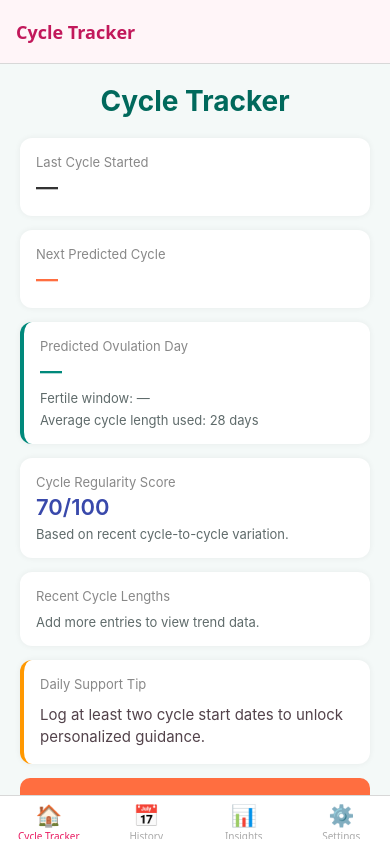
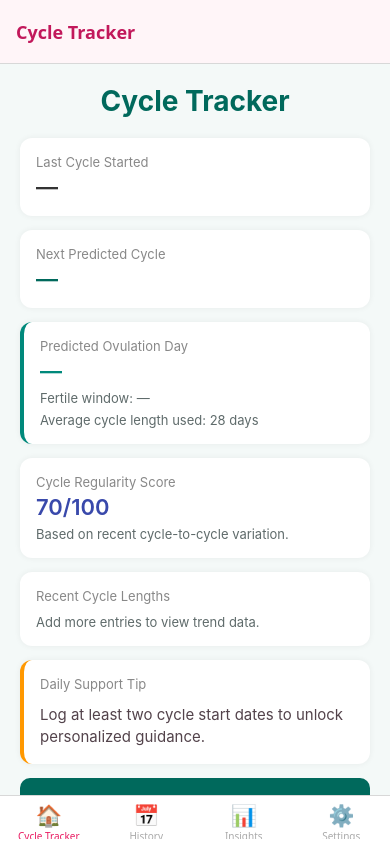
Before and after one commit to nathanshabach-hub/mens-cycle-tracker, a React Native app: screen /Home in a window 390 px wide. Built offline with nearby package versions, Linux system fonts and the light colour scheme; what expo-notifications would draw is missing.

Commit message:
Unify accent colour: replace coral with teal to match Save Entry button

```diff
--- a/src/screens/CalendarScreen.tsx
+++ b/src/screens/CalendarScreen.tsx
@@ -79,17 +79,17 @@ export default function CalendarScreen() {
         onDayPress={handleDayPress}
         markedDates={markedDates}
         theme={{
-          todayTextColor: '#FF6E40',
-          selectedDayBackgroundColor: '#FF6E40',
-          arrowColor: '#FF6E40',
-          dotColor: '#FF6E40',
+          todayTextColor: '#00695C',
+          selectedDayBackgroundColor: '#00695C',
+          arrowColor: '#00695C',
+          dotColor: '#00695C',
         }}
         style={styles.calendar}
       />
 
       <View style={styles.legend}>
         <View style={styles.legendItem}>
-          <View style={[styles.dot, { backgroundColor: '#FF6E40' }]} />
+          <View style={[styles.dot, { backgroundColor: '#00695C' }]} />
           <Text style={styles.legendText}>Cycle Start</Text>
         </View>
         <View style={styles.legendItem}>
--- a/src/screens/HomeScreen.tsx
+++ b/src/screens/HomeScreen.tsx
@@ -111,7 +111,7 @@ export default function HomeScreen() {
 
       <View style={styles.card}>
         <Text style={styles.cardLabel}>Next Predicted Cycle</Text>
-        <Text style={[styles.cardValue, { color: '#FF6E40' }]}>{nextCycle ?? '—'}</Text>
+        <Text style={[styles.cardValue, { color: '#00695C' }]}>{nextCycle ?? '—'}</Text>
       </View>
 
       <View style={[styles.card, styles.importantCard]}>
@@ -277,7 +277,7 @@ const styles = StyleSheet.create({
   trendBar: { width: 22, borderRadius: 8, backgroundColor: '#4DB6AC' },
   trendText: { marginTop: 4, fontSize: 11, color: '#666' },
   logButton: {
-    backgroundColor: '#FF6E40', borderRadius: 10, padding: 14,
+    backgroundColor: '#00695C', borderRadius: 10, padding: 14,
     alignItems: 'center', marginBottom: 16,
   },
   logButtonText: { color: '#fff', fontWeight: '700', fontSize: 16 },
@@ -299,12 +299,12 @@ const styles = StyleSheet.create({
     backgroundColor: '#fafafa',
   },
   noResults: { color: '#aaa', fontSize: 13, padding: 8, fontStyle: 'italic' },
-  selectedCount: { marginTop: 6, fontSize: 12, color: '#FF6E40', fontStyle: 'italic' },
+  selectedCount: { marginTop: 6, fontSize: 12, color: '#00695C', fontStyle: 'italic' },
   chip: {
     borderWidth: 1, borderColor: '#ddd', borderRadius: 20,
     paddingHorizontal: 12, paddingVertical: 6,
   },
-  chipSelected: { backgroundColor: '#FF6E40', borderColor: '#FF6E40' },
+  chipSelected: { backgroundColor: '#00695C', borderColor: '#00695C' },
   chipText: { color: '#555', fontSize: 13 },
   chipTextSelected: { color: '#fff', fontWeight: '600' },
   saveButton: {
--- a/src/screens/InsightsScreen.tsx
+++ b/src/screens/InsightsScreen.tsx
@@ -207,9 +207,9 @@ const styles = StyleSheet.create({
     marginRight: 8,
     backgroundColor: '#fff',
   },
-  monthButtonActive: { borderColor: '#FF6E40', backgroundColor: '#F4F9F8' },
+  monthButtonActive: { borderColor: '#00695C', backgroundColor: '#F4F9F8' },
   monthButtonText: { fontSize: 12, color: '#666' },
-  monthButtonTextActive: { color: '#FF6E40', fontWeight: '700' },
+  monthButtonTextActive: { color: '#00695C', fontWeight: '700' },
   monthDetails: { marginTop: 12, borderTopWidth: 1, borderTopColor: '#f0f0f0', paddingTop: 12 },
   statRow: {
     flexDirection: 'row',
@@ -235,7 +235,7 @@ const styles = StyleSheet.create({
   phaseDate: { fontSize: 12, color: '#888', marginTop: 2 },
   phaseDesc: { fontSize: 12, color: '#666', fontStyle: 'italic' },
   exportButton: {
-    backgroundColor: '#FF6E40',
+    backgroundColor: '#00695C',
     borderRadius: 10,
     paddingVertical: 12,
     alignItems: 'center',
--- a/src/screens/SettingsScreen.tsx
+++ b/src/screens/SettingsScreen.tsx
@@ -187,7 +187,7 @@ export default function SettingsScreen() {
           <Switch
             value={tryingToConceive}
             onValueChange={setTryingToConceive}
-            trackColor={{ true: '#FF6E40' }}
+            trackColor={{ true: '#00695C' }}
           />
         </View>
 
@@ -241,7 +241,7 @@ export default function SettingsScreen() {
           <Switch
             value={remind3Days}
             onValueChange={handleToggle3Days}
-            trackColor={{ true: '#FF6E40' }}
+            trackColor={{ true: '#00695C' }}
             disabled={!nextCycle}
           />
         </View>
@@ -251,7 +251,7 @@ export default function SettingsScreen() {
           <Switch
             value={remind1Day}
             onValueChange={handleToggle1Day}
-            trackColor={{ true: '#FF6E40' }}
+            trackColor={{ true: '#00695C' }}
             disabled={!nextCycle}
           />
         </View>
```
